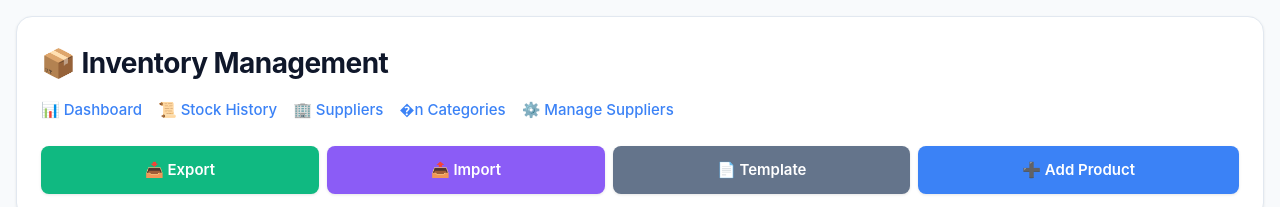
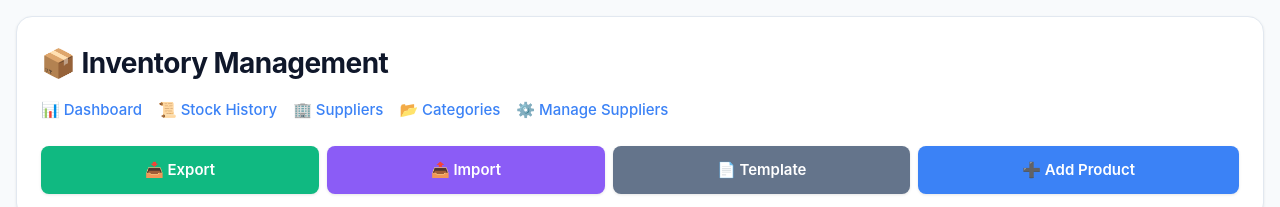
Before and after one commit to abre0101/Inventory-Management-CRUD-Application, a Next.js app: page / in a window 1280 px wide. Shown: the top 207 px of the page. Built offline with nearby package versions, Linux system fonts and the light colour scheme; no server answers; the database is empty.

Commit message:
fix: replace broken emoji with folder icon for Categories link

```diff
--- a/app/page.tsx
+++ b/app/page.tsx
@@ -188,7 +188,7 @@ export default function Home() {
                   🏢 Suppliers
                 </Link>
                 <Link href="/categories" className={styles.navLink}>
-                  �n Categories
+                  📂 Categories
                 </Link>
                 <Link href="/suppliers-manage" className={styles.navLink}>
                   ⚙️ Manage Suppliers
```
